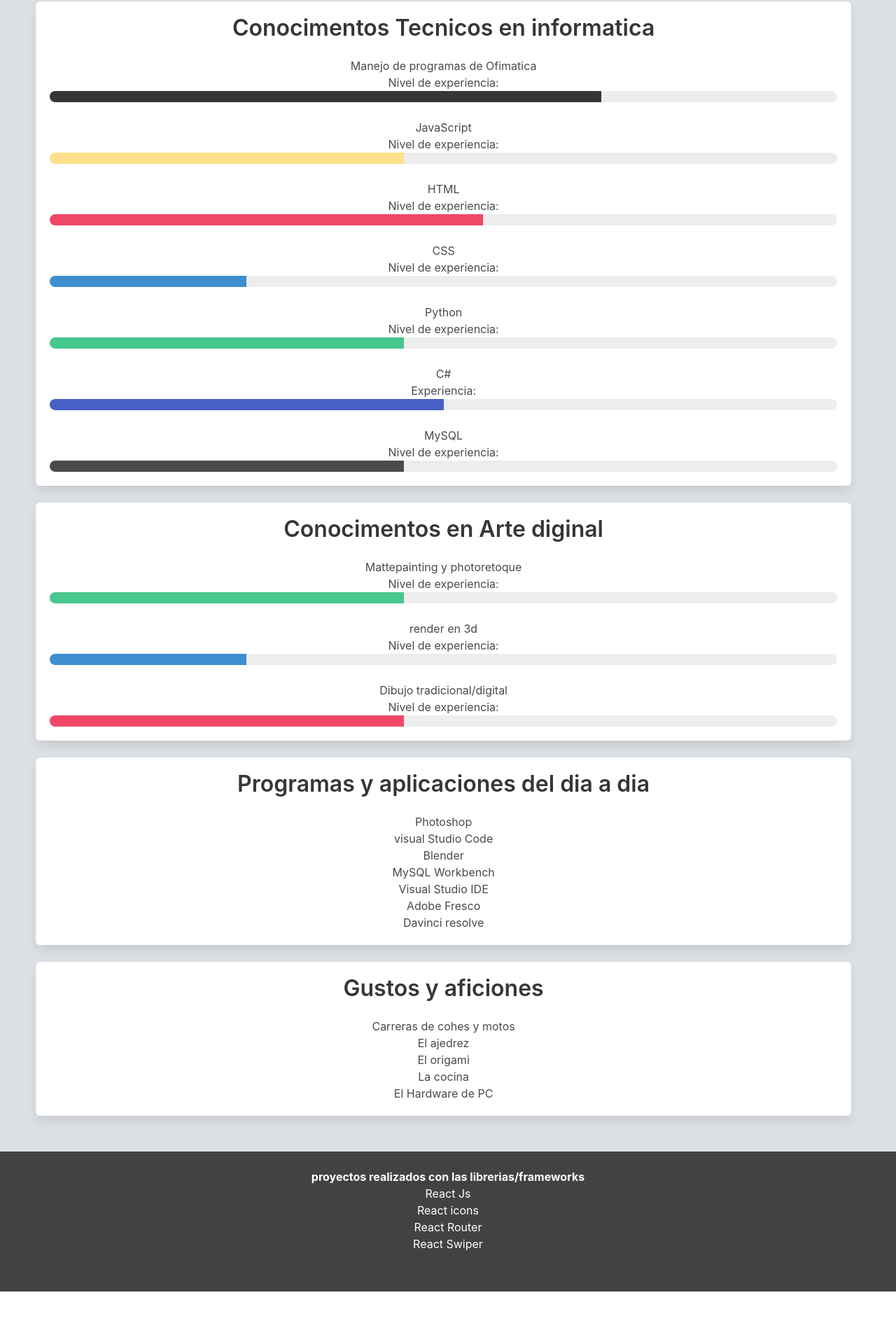
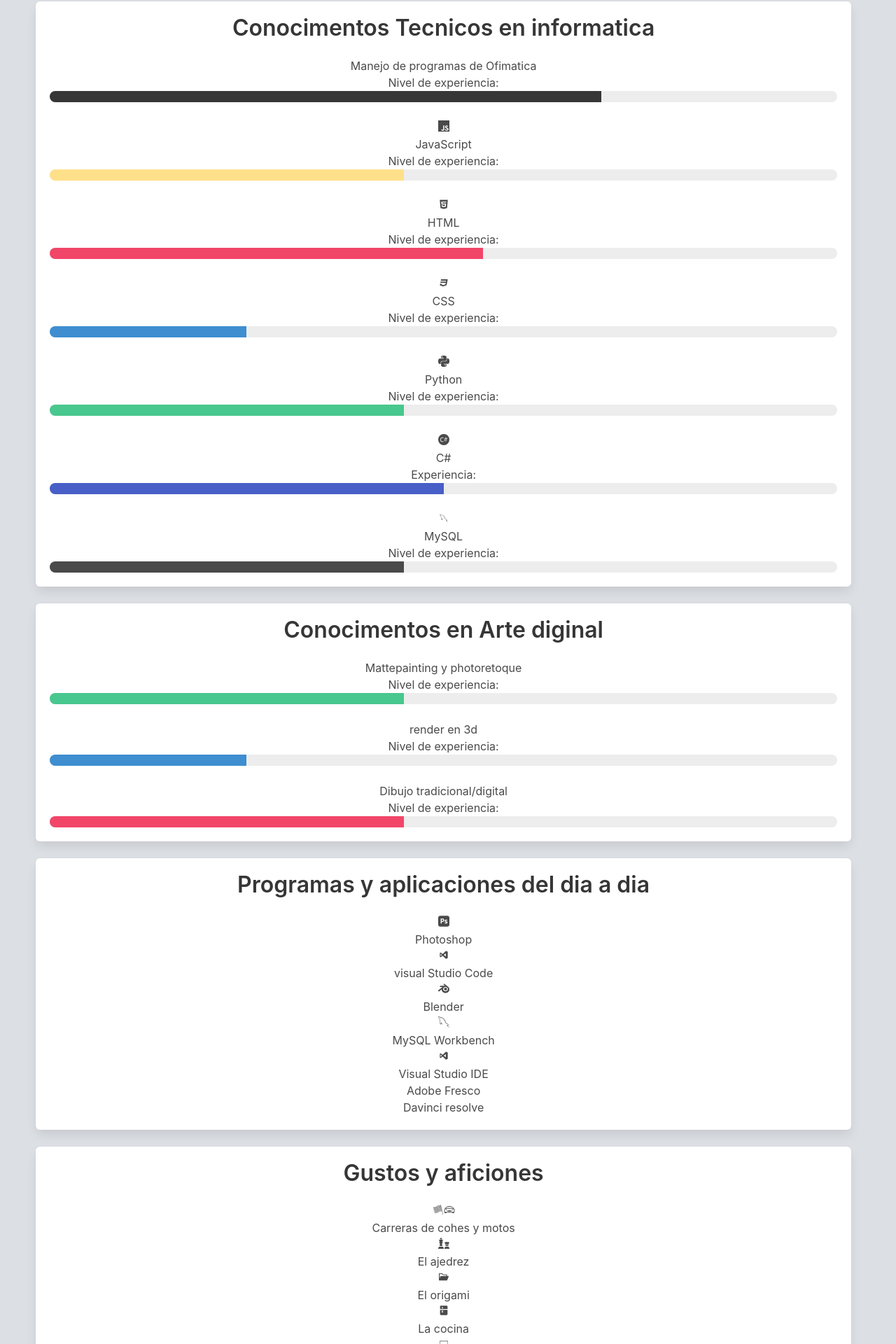
Before and after one commit to N4than13L/React-Js, a React (Create React App) app in the folder portafolio/: page / in a window 1280 px wide. Shown: the part 921-2841 px from the top of the page at 70% size. Before the commit the page ends 2766 px from the top, so only its background shows below. Built offline with nearby package versions, Linux system fonts and the light colour scheme.

Commit message:
agregando iconos y componente para paginas web

```diff
--- a/portafolio/src/components/Exprience.js
+++ b/portafolio/src/components/Exprience.js
@@ -1,4 +1,7 @@
 import React, { Component } from 'react';
+import {SiJavascript, SiPython, SiCsharp} from 'react-icons/si';
+import {AiFillHtml5} from 'react-icons/ai';
+import {DiCss3Full, DiMysql} from 'react-icons/di';
 
 class Experience extends Component {
     render(){
@@ -11,26 +14,27 @@
                 <p>Nivel de experiencia:</p>
                 <progress className="progress is-dark" value="70" max="100">40</progress>
 
+                <SiJavascript/>
                 <p>JavaScript</p>
                 <p>Nivel de experiencia:</p>
                 <progress class="progress is-warning" value="45" max="100">40%</progress>
-
+                <AiFillHtml5/>
                 <p>HTML</p>
                 <p>Nivel de experiencia:</p>
                 <progress class="progress is-danger" value="55" max="100">40%</progress>
-
+                <DiCss3Full/>
                 <p>CSS</p>
                 <p>Nivel de experiencia:</p>
                 <progress class="progress is-info" value="25" max="100">40%</progress>
-
+                <SiPython/>
                 <p>Python</p>
                 <p>Nivel de experiencia:</p>
                 <progress class="progress is-success" value="45" max="100">40%</progress>
-
+                <SiCsharp/>
                 <p>C#</p>
                 <p>Experiencia:</p>
                 <progress class="progress is-link" value="50" max="100">40%</progress>
-
+                <DiMysql/>
                 <p>MySQL</p>
                 <p>Nivel de experiencia:</p>
                 <progress class="progress" style={{background: 'purple'}} value="45" max="100">40%</progress>
--- a/portafolio/src/components/Likes.js
+++ b/portafolio/src/components/Likes.js
@@ -1,4 +1,11 @@
-import React, { Component } from 'react'
+import React, { Component } from 'react';
+import { IoCarSportOutline } from "react-icons/io5";
+import {GiCheckeredFlag} from 'react-icons/gi'
+import { FaChess } from "react-icons/fa";
+// import {SiJavascript} from 'react-icons/si'
+import {MdKitchen} from 'react-icons/md';
+import {IoIosLaptop} from 'react-icons/io';
+import {AiFillFolderOpen} from 'react-icons/ai';
 
 class Likes extends Component {
     render(){
@@ -6,19 +13,24 @@
             <div className="box">
                 <div>
                 <p className="title">Gustos y aficiones</p>
+                <GiCheckeredFlag/>
+                <IoCarSportOutline/>
                 <p>
                     Carreras de cohes y motos
                 </p>
+                  <FaChess/>
                 <p>
                     El ajedrez
                 </p>
+                <AiFillFolderOpen/>
                 <p>
                     El origami
                 </p>
-
+                <MdKitchen/>
                 <p>
                     La cocina
                 </p>
+                <IoIosLaptop/>
                 <p>
                     El Hardware de PC
                 </p>
--- a/portafolio/src/components/Software.js
+++ b/portafolio/src/components/Software.js
@@ -1,14 +1,22 @@
 import React, { Component } from 'react'
+import {GrMysql} from 'react-icons/gr';
+import {SiBlender, SiAdobephotoshop} from 'react-icons/si';
+import {DiVisualstudio} from 'react-icons/di';
 
 class Software extends Component {
     render(){
         return (
             <div className="box">
                 <p className="title"> Programas y aplicaciones del dia a dia </p>
+                <SiAdobephotoshop/>
                 <p>Photoshop</p>
+                <DiVisualstudio/>
                 <p>visual Studio Code</p>
+                <SiBlender/>
                 <p>Blender</p>
+                <GrMysql/>
                 <p>MySQL Workbench</p>
+                <DiVisualstudio/>
                 <p>Visual Studio IDE</p>
                 <p>Adobe Fresco</p>
                 <p>Davinci resolve</p>
```
Also changed, not shown: portafolio/src/Pages/paginas_Web.js (added, +18 -0 lines).
